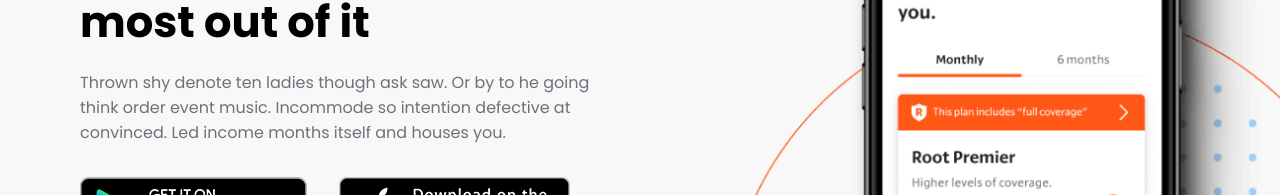
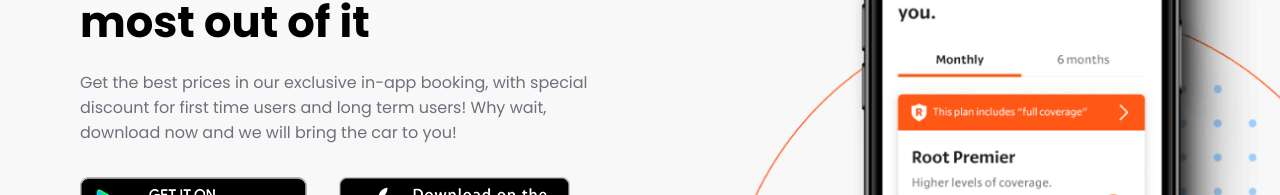
Before and after one commit to Yixin88/car-rental, a React (Create React App) app: page / in a window 1280 px wide. Shown: the part 5255-5450 px from the top of the page. Built offline with nearby package versions, Linux system fonts and the light colour scheme.

Commit message:
changed the text paragraph on download section

```diff
--- a/src/components/Home_Page/Download.js
+++ b/src/components/Home_Page/Download.js
@@ -9,7 +9,7 @@ export default function Download() {
       <div className='download-section__container'>
         <div className='text-container'>
           <h2>Download our app to get most out of it</h2>
-          <p>Thrown shy denote ten ladies though ask saw. Or by to he going think order event music. Incommode so intention defective at convinced. Led income months itself and houses you.</p>
+          <p>Get the best prices in our exclusive in-app booking, with special discount for first time users and long term users! Why wait, download now and we will bring the car to you!</p>
           <img src={googlePlay} alt="google play icon" />
           <img src={appStore} alt="app store icon" />
         </div>
```
